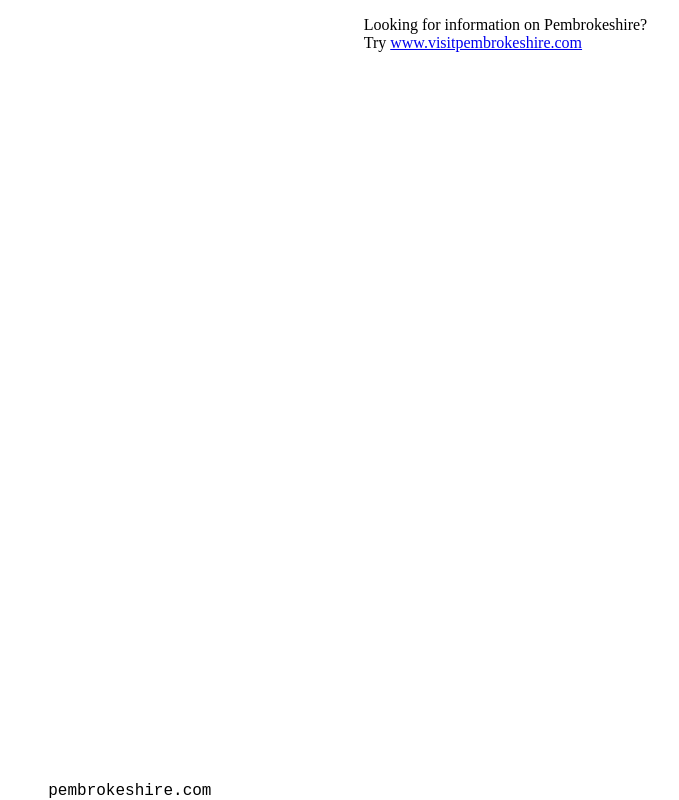
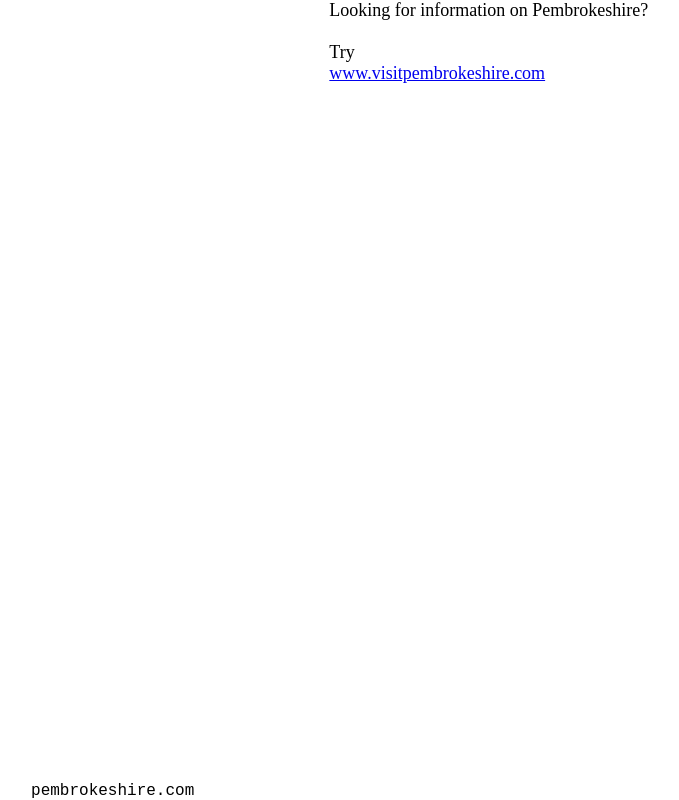
Before and after one commit to domOrielton/www-pembrokeshire, a plain HTML site: page index.html in a window 1280 px wide. Shown: the whole page, without its empty margins (104-783 px from the left). Drawn offline with Linux system fonts and the light colour scheme.

Commit message:
Update index.html

```diff
--- a/index.html
+++ b/index.html
@@ -24,13 +24,20 @@
 		font-family: monospace;
 		font-size: large;
 	}
+
+	.left {
+	text-align: left;
+	display: table-cell;
+	vertical-align: top;
+	font-size: large;
+	}
 	</style>
 </head>
 <body>
 <div class="centered">pembrokeshire.com</div>
-	<p></p>
-	<p></p>
-	<p></p>
-	<p>Looking for information on Pembrokeshire?<br>Try <a href="https://www.visitpembrokeshire.com/">www.visitpembrokeshire.com</a></p>
+<p></p>
+<p></p>
+<p></p>
+<p class="left">Looking for information on Pembrokeshire?<br><br>Try<br><a href="https://www.visitpembrokeshire.com/">www.visitpembrokeshire.com</a></p>
 </body>
 </html>
```
